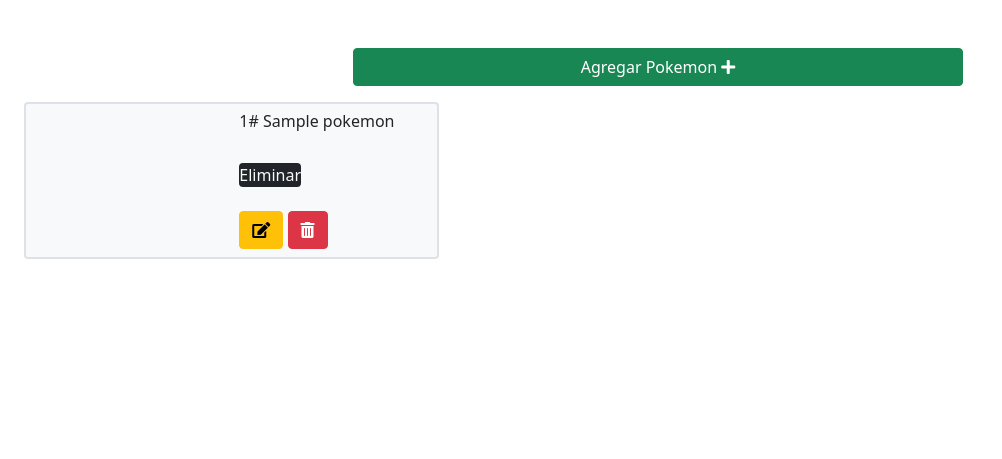
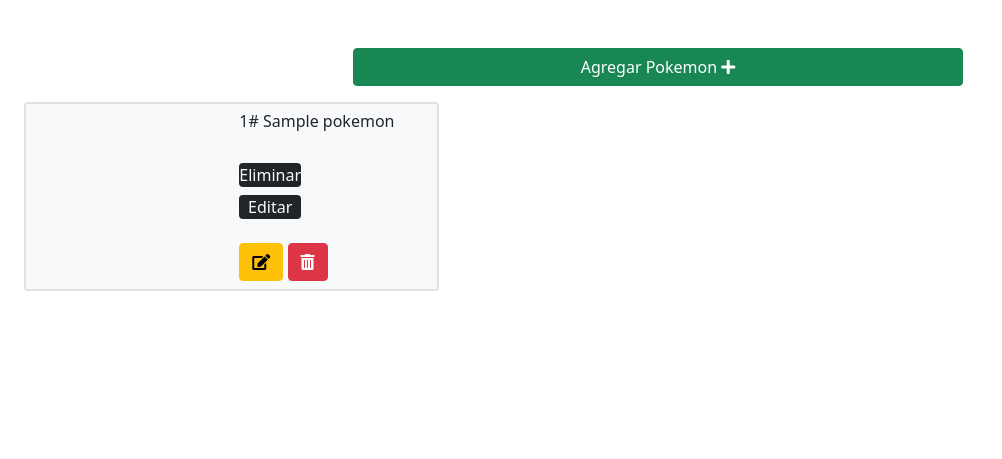
Before and after one commit to LeaRamos/Pokedex, a PHP site: page /pokedex.php in a window 1280 px wide. Shown: the part 324-783 px from the top of the page, without its empty margins (0-1002 px from the left). Run offline with PHP 8.4, Linux system fonts and the light colour scheme; a user stored in the database is signed in; tables that the repository leaves empty hold one stand-in row (values such as "Sample post"); data that the repository does not hold is empty; some libraries are stand-ins or nearby versions.

Commit message:
Poder borrar solo si iniciaste sesión

```diff
--- a/pokedex.php
+++ b/pokedex.php
@@ -161,9 +161,12 @@ require "mostrarPokemon.php";
                             <?php
 
                             $id = $fila["id"];
-                            if (isset($id))
-                                echo "<a href='borrarPokemon.php?id=$id' class='bg-dark col-4 text-decoration-none text-light bg-dark rounded text-center'>Eliminar</a>"
+                            if (isset($_SESSION["nombre"])) {
+                                if (isset($id))
+                                    echo "<a href='borrarPokemon.php?id=$id' class='bg-dark col-6 col-md-4 col-lg-4 col-xl-4 text-decoration-none text-light bg-dark rounded text-center'>Eliminar</a>";
 
+                                echo "<a href='editarPokemon.php?id=$id' class='bg-dark col-6 col-md-4 col-lg-4 col-xl-4 text-decoration-none text-light bg-dark rounded text-center mt-2'>Editar</a>";
+                            }
                             ?>
                         </div>
                         <?php
```
Also changed, not shown: editarPokemon.php (added, +9 -0 lines), recursos/imgPokemon/Bulbazor.png (renamed from recursos/imgPokemon/Bulbasaur.png), recursos/imgPokemon/Nose.png (added).
